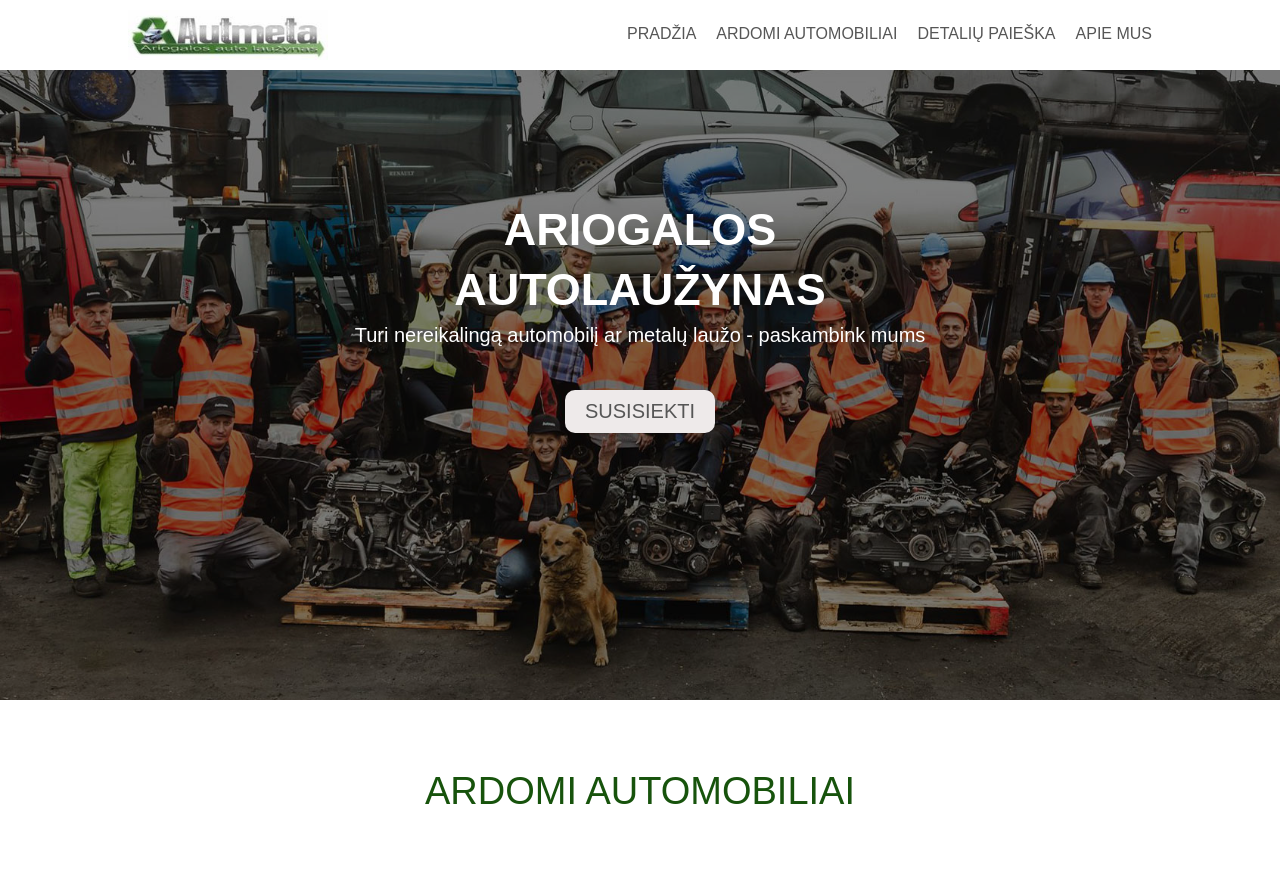
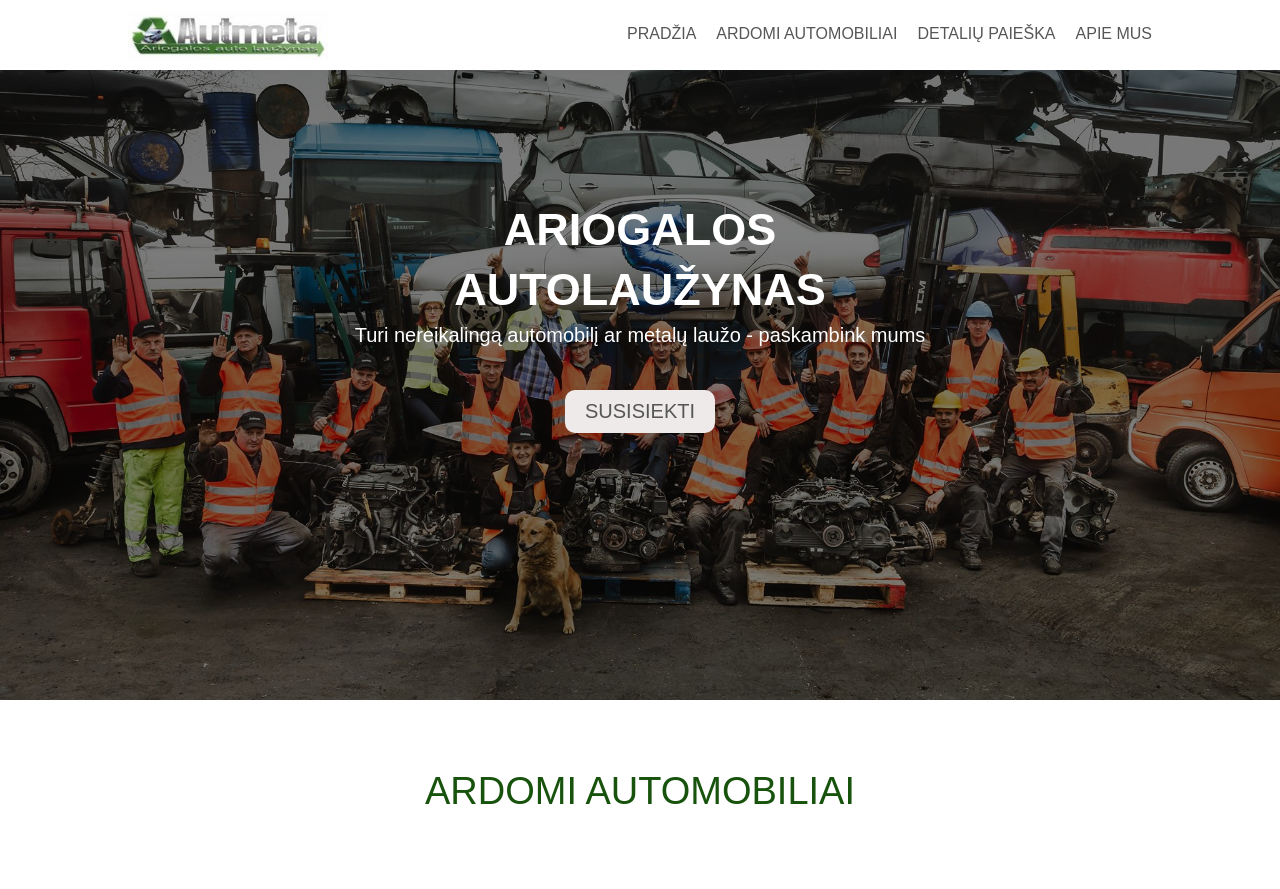
Before and after one commit to saubend/autmeta, a PHP site: page / in a window 1280 px wide. Shown: the top 889 px of the page. Run offline with PHP 8.4, Linux system fonts and the light colour scheme.

Commit message:
Update styles.css

```diff
--- a/styles.css
+++ b/styles.css
@@ -74,7 +74,7 @@ body {
 
 .foto {
 
-    background-image: url(/images/jpg/banner.jpg);
+    background-image: url("banner.jpg");
     background-attachment: fixed;
     background-repeat: no-repeat;
     background-size: cover;
```
